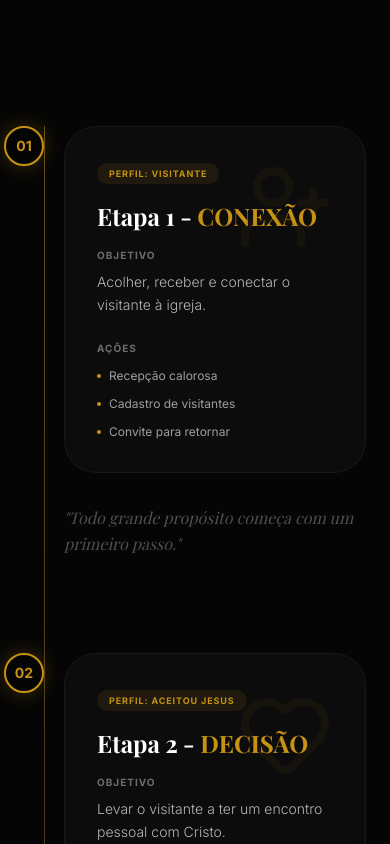
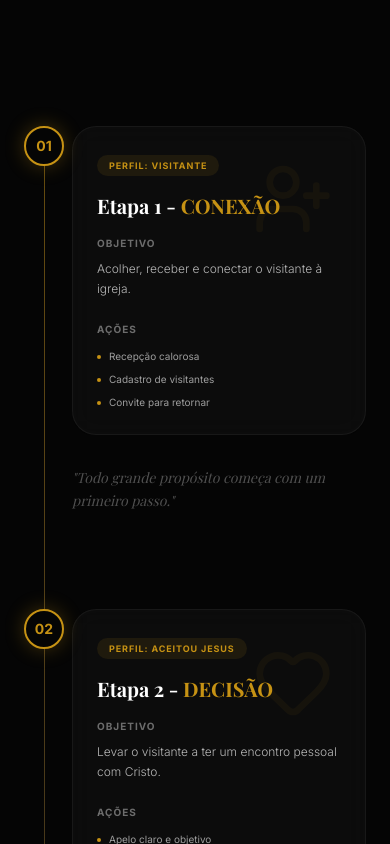
Before and after one commit to xdplans-dev/atalaiaigreja, a React (Vite) app: page /trail in a window 390 px wide. Shown: the part 900-1744 px from the top of the page. Built offline with nearby package versions, Linux system fonts and the light colour scheme; a web font is replaced by a local one.

Commit message:
fix(ui): Adjust spacing and positioning for improved layout
Refines the layout and spacing of key components, including the ministerial trail and hero section. These adjustments enhance visual appeal and ensure consistent alignment across different screen sizes.

```diff
--- a/src/components/MinisterialTrail.tsx
+++ b/src/components/MinisterialTrail.tsx
@@ -204,35 +204,35 @@ export default function MinisterialTrail() {
                     )}
                   >
                     {/* Stage Number / Pin */}
-                    <div className="absolute left-[-20px] md:left-1/2 md:-translate-x-1/2 top-0 md:top-12 z-20">
+                    <div className="absolute left-[20px] md:left-1/2 -translate-x-1/2 top-0 md:top-12 z-20">
                       <div className="w-10 h-10 md:w-16 md:h-16 rounded-full bg-church-black border-2 border-church-gold flex items-center justify-center text-church-gold shadow-[0_0_20px_rgba(198,146,20,0.3)]">
                         <span className="text-sm md:text-xl font-bold">{stage.number}</span>
                       </div>
                     </div>
 
                     {/* Content Card */}
-                    <div className="w-full md:w-[calc(50%-40px)] pl-10 md:pl-0">
-                      <div className="glass p-8 md:p-10 rounded-[2rem] md:rounded-[2.5rem] border-white/5 hover:border-church-gold/20 transition-all group overflow-hidden relative">
+                    <div className="w-full md:w-[calc(50%-40px)] pl-12 md:pl-0">
+                      <div className="glass p-6 md:p-10 rounded-[1.5rem] md:rounded-[2.5rem] border-white/5 hover:border-church-gold/20 transition-all group overflow-hidden relative">
                         <div className="absolute top-0 right-0 p-8 opacity-5 group-hover:scale-110 group-hover:opacity-10 transition-all">
-                          <stage.icon className="w-24 h-24 md:w-32 md:h-32 text-church-gold" />
+                          <stage.icon className="w-20 h-20 md:w-32 md:h-32 text-church-gold" />
                         </div>
 
                         <div className="relative z-10">
-                          <span className="inline-block px-3 py-1 bg-church-gold/10 text-church-gold rounded-full text-[9px] md:text-[10px] uppercase font-bold tracking-widest mb-4 md:mb-6">
+                          <span className="inline-block px-3 py-1 bg-church-gold/10 text-church-gold rounded-full text-[9px] md:text-[10px] uppercase font-bold tracking-widest mb-4">
                             Perfil: {stage.profile}
                           </span>
-                          <h3 className="text-2xl md:text-4xl font-serif font-bold text-white mb-4 md:mb-6">Etapa {idx+1} - <span className="text-church-gold uppercase">{stage.title}</span></h3>
+                          <h3 className="text-xl md:text-4xl font-serif font-bold text-white mb-4">Etapa {idx+1} - <span className="text-church-gold uppercase">{stage.title}</span></h3>
 
                           <div className="space-y-6">
                             <div>
                               <h4 className="text-[10px] uppercase tracking-widest font-bold text-white/40 mb-2">Objetivo</h4>
-                              <p className="text-white/70 font-light leading-relaxed text-sm md:text-base">{stage.objective}</p>
+                              <p className="text-white/70 font-light leading-relaxed text-xs md:text-base">{stage.objective}</p>
                             </div>
                             <div>
                               <h4 className="text-[10px] uppercase tracking-widest font-bold text-white/40 mb-3">Ações</h4>
-                              <ul className="grid grid-cols-1 sm:grid-cols-2 gap-3">
+                              <ul className="grid grid-cols-1 gap-2">
                                 {stage.actions.map((action, aIdx) => (
-                                  <li key={aIdx} className="flex items-center gap-2 text-xs md:text-sm text-white/60">
+                                  <li key={aIdx} className="flex items-center gap-2 text-[10px] md:text-sm text-white/60">
                                     <div className="w-1 h-1 bg-church-gold rounded-full" />
                                     {action}
                                   </li>
@@ -246,10 +246,10 @@ export default function MinisterialTrail() {
 
                     {/* Side Message */}
                     <div className={cn(
-                      "w-full md:w-[calc(50%-40px)] text-left pl-10 md:pl-0",
+                      "w-full md:w-[calc(50%-40px)] text-left pl-12 md:pl-0",
                       idx % 2 !== 0 ? "md:text-right" : ""
                     )}>
-                      <p className="text-base md:text-lg font-serif italic text-white/30 leading-relaxed max-w-xs md:mx-0">
+                      <p className="text-sm md:text-lg font-serif italic text-white/30 leading-relaxed max-w-xs md:mx-0">
                         &quot;{stage.sideMessage}&quot;
                       </p>
                     </div>
```
Also changed, not shown: src/components/Home.tsx (+18 -18 lines).
